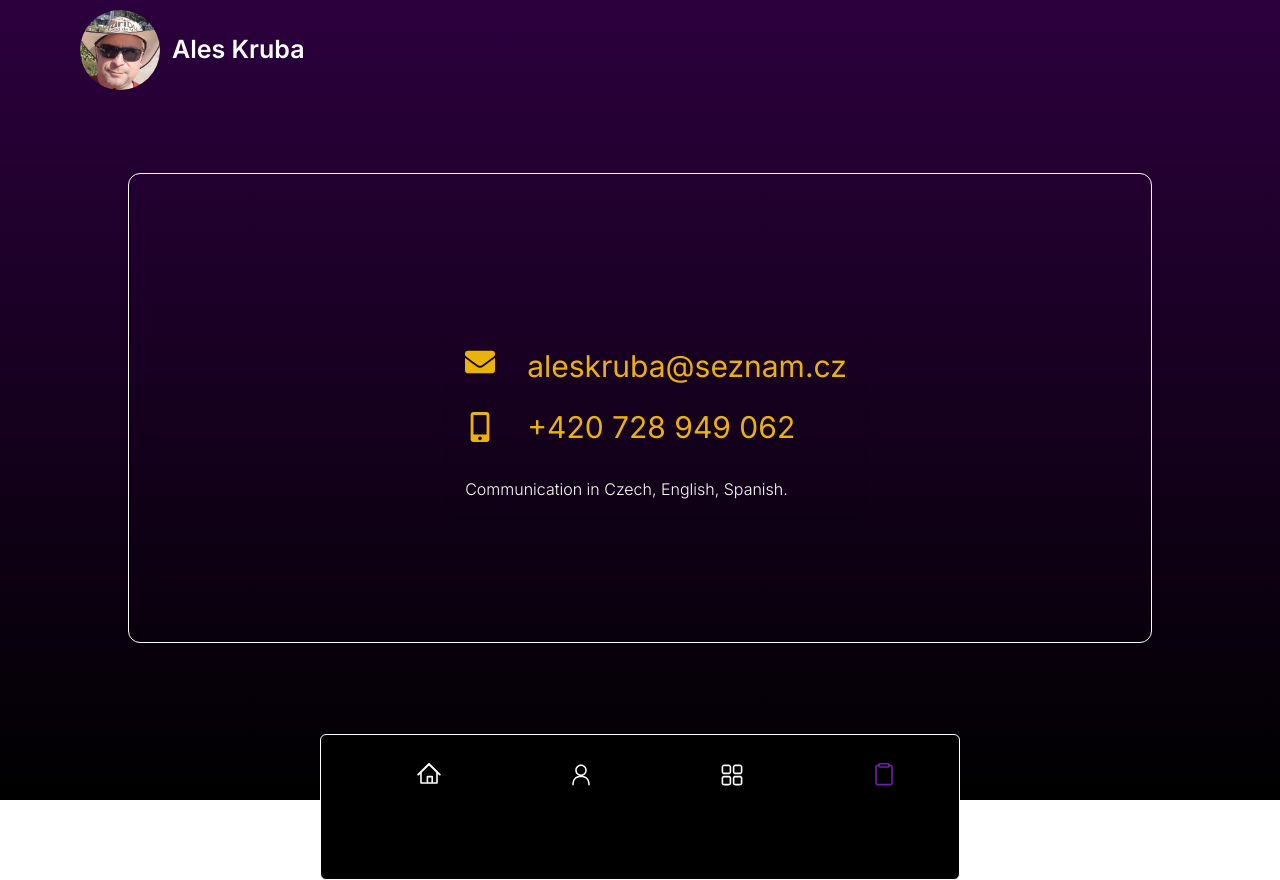
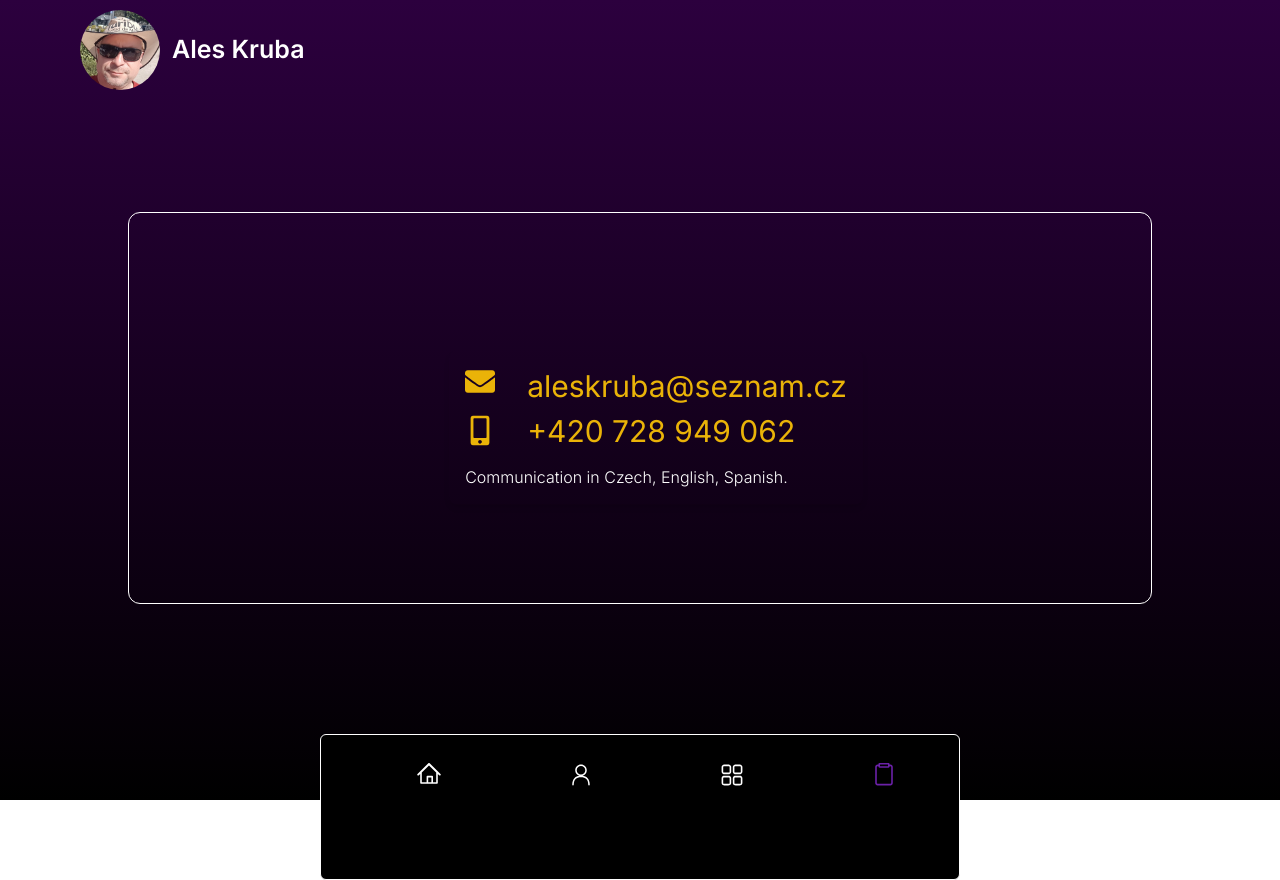
Before and after one commit to aleskruba/portfolio, a Next.js app: page /contact-me in a window 1280 px wide. Built offline with nearby package versions, Linux system fonts and the light colour scheme.

Commit message:
scroll bars II

```diff
--- a/app/contact-me/page.tsx
+++ b/app/contact-me/page.tsx
@@ -14,8 +14,8 @@ const Page = () => {
 
   return (
     <div className="w-screen h-screen overflow-y-auto custom-scrollbar   bg-cover bg-center flex items-center justify-center pt-4 bg-gradient-to-t  from-black  to-very-dark-purple">
-      <div id='contact' className="h-[60%] w-[80%] relative bg-center rounded-xl border border-white">
-        <motion.div className="flex justify-start items-start  pt-2 md:justify-center md:items-start md:mt-8 md:ml-8 h-full"
+      <div id='contact' className="h-[50%] w-[80%] relative bg-center rounded-xl border border-white">
+        <motion.div className="flex justify-start items-start  lg:pt-2 md:justify-center md:items-baseline lg:mt-8 md:ml-8 h-full"
                     initial={{ y: "0%" }}
                     animate={{ y: "25%" }}
                     transition={{ duration: 1.5 }}
--- a/components/ContactFrom.tsx
+++ b/components/ContactFrom.tsx
@@ -8,10 +8,10 @@ const ContactForm = ({animationDone}:any) => {
 
 
 return (
-<div className={`flex flex-col justify-center items-baseline  md:bg-transparent px-4 mx-2 md:mx-0 text-xl md:text-2xl lg:text-3xl mb-2 text-yellow-500 font-normal ${!animationDone ? 'border border-solid border-white ' : 'gap-4'} text-gold-500 py-4 rounded-lg shadow-md`}>
+<div className={`flex flex-col justify-center items-baseline  md:bg-transparent px-4 mx-2 md:mx-0 text-xl md:text-2xl lg:text-3xl mb-2 text-yellow-500 font-normal ${!animationDone ? 'border border-solid border-white ' : ''} text-yellow-500 py-4 rounded-lg shadow-md`}>
       <div className="flex  items-center justify-around gap-8 ">
         <FaEnvelope className="mb-2" />
-        <a href="mailto:aleskruba@seznam.cz" className="text-gold-500 hover:text-yellow-400">aleskruba@seznam.cz</a>
+        <a href="mailto:aleskruba@seznam.cz" className="text-yellow-500 hover:text-yellow-400">aleskruba@seznam.cz</a>
 
       </div>
       <div className="flex  items-center justify-around gap-8 mt-2">
```
